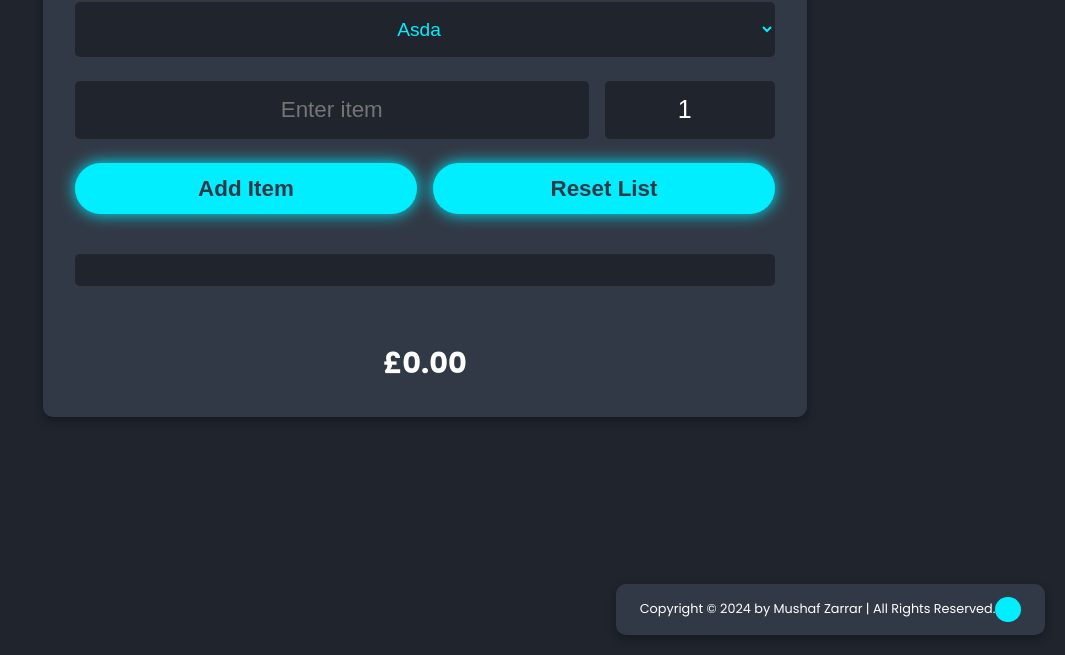
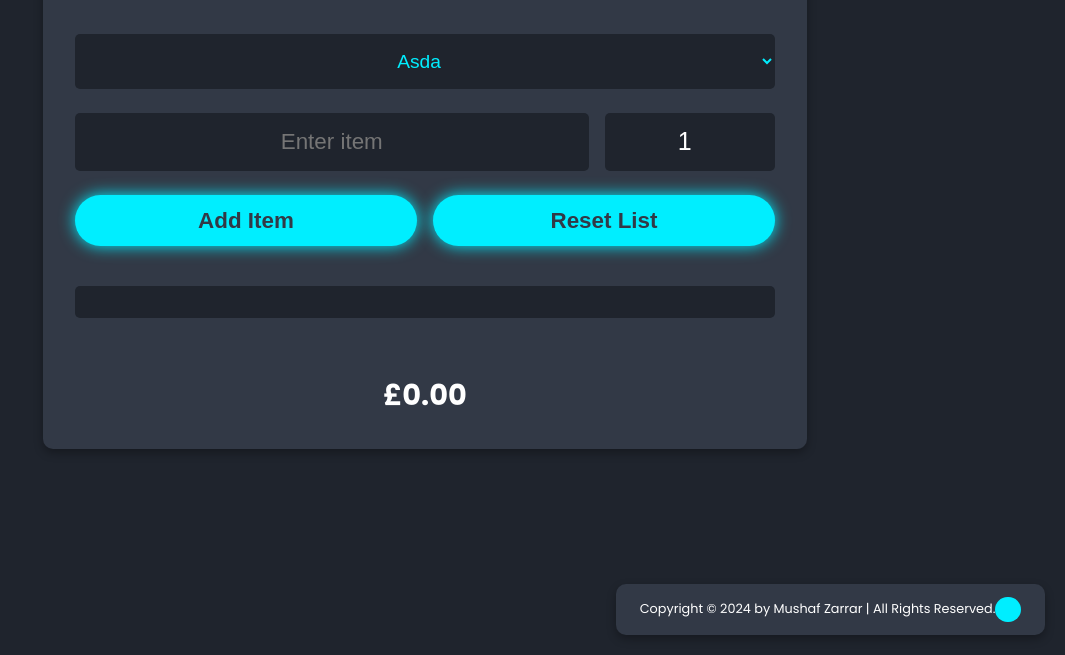
Before and after one commit to MrZarrar/List-N-Go, a website: page public/Shopping.html in a window 1280 px wide. Shown: the part 145-800 px from the top of the page, without its empty margins (215-1280 px from the left). Drawn offline with Linux system fonts and the light colour scheme.

Commit message:
zoom off and fixed padding for container

```diff
--- a/public/Shopping.html
+++ b/public/Shopping.html
@@ -2,7 +2,7 @@
 <html lang="en">
 <head>
     <meta charset="UTF-8">
-    <meta name="viewport" content="width=device-width, initial-scale=1.0">
+    <meta name="viewport" content="width=device-width, initial-scale=1, maximum-scale=1, user-scalable=no">
     <title>List 'N' Go</title>
     <link rel="apple-touch-icon" sizes="180x180" href="/apple-touch-icon.png">
     <link rel="icon" type="image/png" sizes="32x32" href="/favicon-32x32.png">
--- a/public/styles.css
+++ b/public/styles.css
@@ -29,14 +29,14 @@
     width: 90%;
     max-width: 700px;
     text-align: center;
-    padding: 2rem;
+    padding: 4rem 2rem 2rem 2rem; /* Increased top padding */
     background: var(--second-bg-color);
     border-radius: 10px;
     box-shadow: 0 4px 10px rgba(0, 0, 0, 0.3);
     display: flex;
     flex-direction: column;
     gap: 1.5rem;
-    max-height: calc(100vh - 150px); /* Subtract footer height from viewport */
+    max-height: calc(100vh - 200px); /* Reduced the space from the footer */
     overflow-y: auto; /* Allow the container to scroll */
 }
 
```
